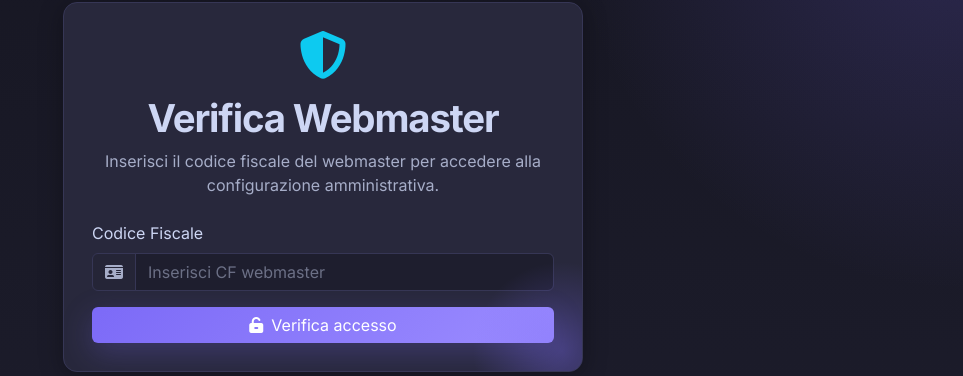
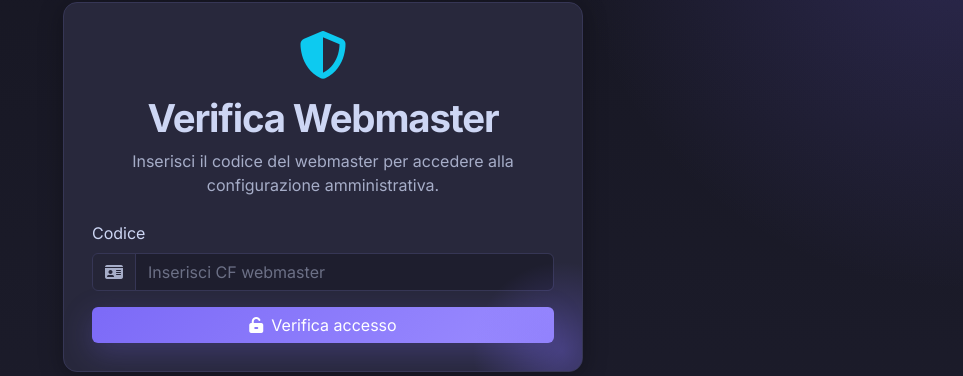
Before and after one commit to simonedeitos/easybooking, a PHP site: page /adminsetup.php in a window 1280 px wide. Shown: the part 102-478 px from the top of the page, without its empty margins (317-1280 px from the left). Run offline with PHP 8.4, Linux system fonts and the light colour scheme; data comes from the database, SQL or seed files in the repository; data that the repository does not hold is empty.

Commit message:
Update messages for webmaster code verification

```diff
--- a/webapp/adminsetup.php
+++ b/webapp/adminsetup.php
@@ -1166,19 +1166,19 @@ if ($_SERVER['REQUEST_METHOD'] === 'POST') {
             session_regenerate_id(true);
             $_SESSION['cf_verified'] = true;
             $cfVerified = true;
-            $successMessage = 'Codice fiscale verificato correttamente.';
+            $successMessage = 'CF verificato correttamente.';
 
             if ($loginRequired && empty($_SESSION['user_id'])) {
                 $_SESSION['redirect_after_login'] = adminSetupUrl($activeTab);
                 redirect('index.php');
             }
         } else {
-            $errorMessage = 'Codice fiscale non valido.';
+            $errorMessage = 'CF non valido.';
         }
     } else {
         if (!$cfVerified) {
             http_response_code(403);
-            $errorMessage = 'Verifica prima il codice fiscale del webmaster.';
+            $errorMessage = 'Verifica prima il codice del webmaster.';
         } else {
             requireLoginForAdminSetup($loginRequired);
 
@@ -1603,7 +1603,7 @@ $flashHtml = renderFlashMessages();
         <div class="hero-card cf-card text-center">
             <div class="mb-3"><i class="fa-solid fa-shield-halved fa-3x text-info"></i></div>
             <h1 class="hero-title mb-2">Verifica Webmaster</h1>
-            <p class="hero-subtitle mb-4">Inserisci il codice fiscale del webmaster per accedere alla configurazione amministrativa.</p>
+            <p class="hero-subtitle mb-4">Inserisci il codice del webmaster per accedere alla configurazione amministrativa.</p>
             <?php if ($errorMessage !== ''): ?>
                 <div class="alert alert-danger text-start"><i class="fa-solid fa-circle-xmark me-2"></i><?= h($errorMessage) ?></div>
             <?php endif; ?>
@@ -1614,7 +1614,7 @@ $flashHtml = renderFlashMessages();
                 <?= csrfField() ?>
                 <input type="hidden" name="action" value="verify_cf">
                 <div class="mb-3">
-                    <label for="webmaster_cf" class="form-label">Codice Fiscale</label>
+                    <label for="webmaster_cf" class="form-label">Codice</label>
                     <div class="input-group">
                         <span class="input-group-text"><i class="fa-solid fa-id-card"></i></span>
                         <input type="text" id="webmaster_cf" name="webmaster_cf" class="form-control" maxlength="16" required autocomplete="off" placeholder="Inserisci CF webmaster">
```
